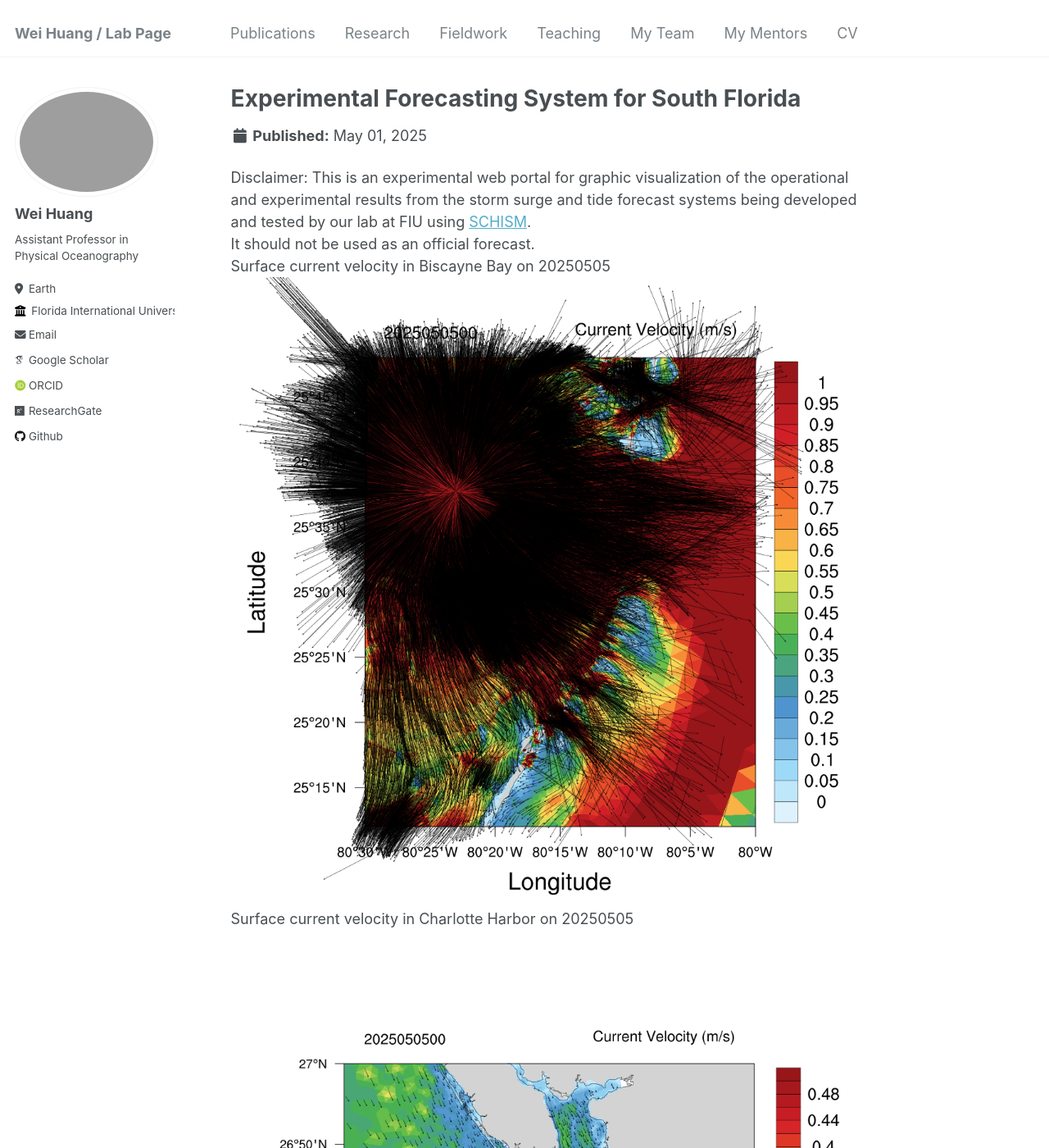
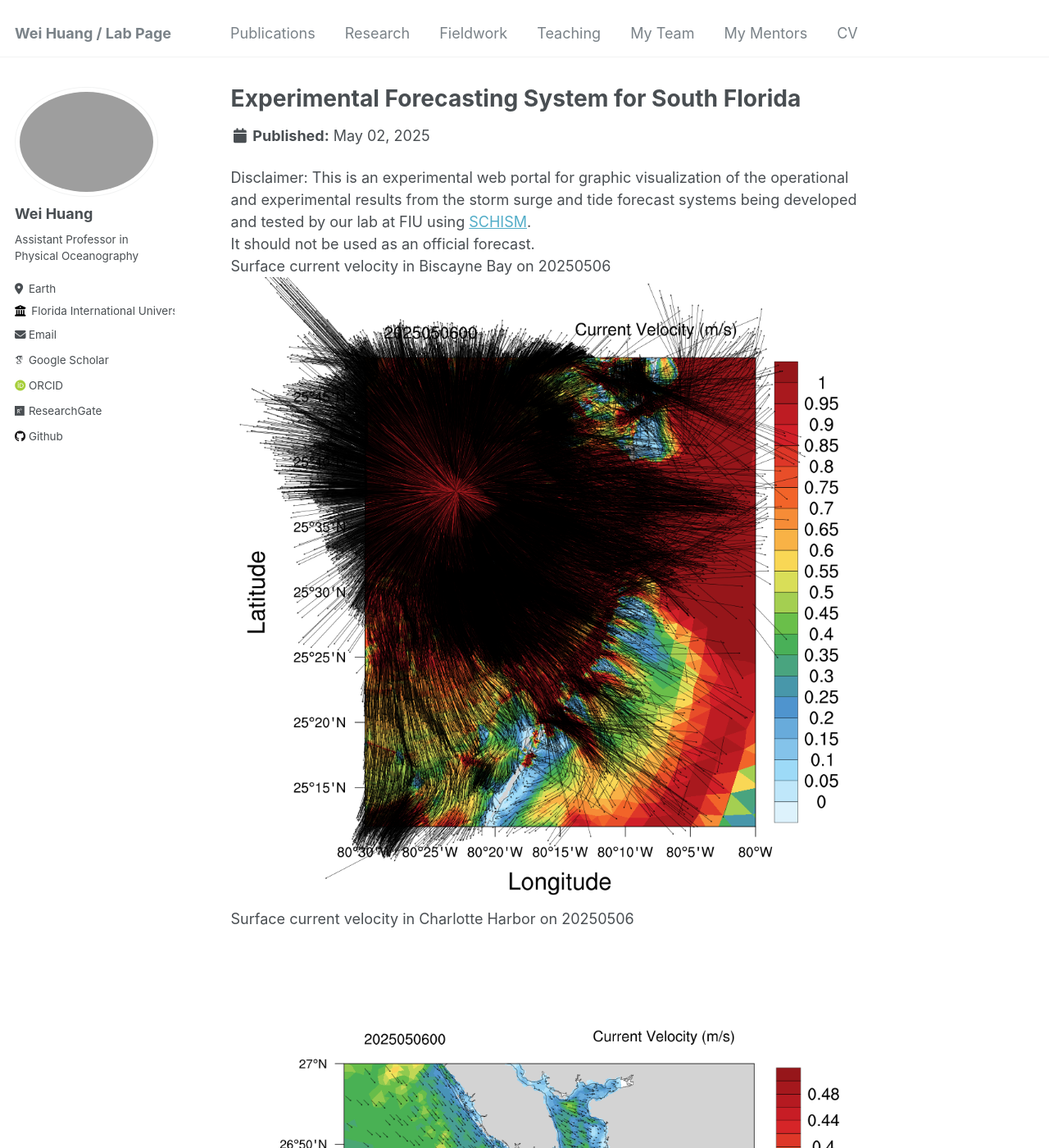
Before and after one commit to huang96169/huang96169.github.io, a Jekyll site: the page built from _research/research-1.md, in a window 1280 px wide and 1400 px high. Shown: the whole window at 82% size. Built offline with Jekyll 4.4.1, drawn with Linux system fonts in a browser that asks for light colours; some web fonts are replaced; some of the changed text lies outside the part shown.

Commit message:
replaced research_uv1.gif research_salt1.gif research_temp1.gif and replaced research_elev2.gif research_uv2.gif research_salt2.gif research_temp2.gif

```diff
--- a/_research/research-1.md
+++ b/_research/research-1.md
@@ -1,7 +1,7 @@
 ---
 title: "Experimental Forecasting System for South Florida"
-short: Surface current velocity of South Florida from 20250501 to 20250505
-date: 2025-05-01
+short: Surface current velocity of South Florida from 20250502 to 20250506
+date: 2025-05-02
 short1: "Disclaimer: This is an experimental web portal for graphic visualization of the operational and experimental results from the storm surge and tide forecast systems being developed and tested by our lab at FIU using [SCHISM](https://ccrm.vims.edu/schismweb/). It should not be used as an official forecast."
 excerpt: "<img src='/images/research_uv1.gif'>"
 collection: research
@@ -10,11 +10,11 @@ collection: research
 Disclaimer:
 This is an experimental web portal for graphic visualization of the operational and experimental results from the storm surge and tide forecast systems being developed and tested by our lab at FIU using [SCHISM](https://ccrm.vims.edu/schismweb/).<br/>
 It should not be used as an official forecast.<br/>
-Surface current velocity in Biscayne Bay on 20250505<br/>
+Surface current velocity in Biscayne Bay on 20250506<br/>
 <img src='/images/research_Bbay.png'>
-Surface current velocity in Charlotte Harbor on 20250505<br/>
+Surface current velocity in Charlotte Harbor on 20250506<br/>
 <img src='/images/research_Cbay.png'>
-Surface current velocity in Tampa Bay on 20250505<br/>
+Surface current velocity in Tampa Bay on 20250506<br/>
 <img src='/images/research_Tbay.png'>
 The map below showns observational stations used for validating the model's results, as well as the horizontal grid. <br/>
 The horizontal grid for SCHISM in simulating Biscayne Bay in South Florida, using flexible resolution resolving levees and canals (1-2 m), watershed rural and urban areas (30m-50m) and coastal ocean (500m-5km).<br/>
```
Also changed, not shown: _research/research-2.md (+6 -6 lines), images/research_Bbay.png, images/research_Cbay.png, images/research_Tbay.png, images/research_maxelev2.gif, 4 other files.
